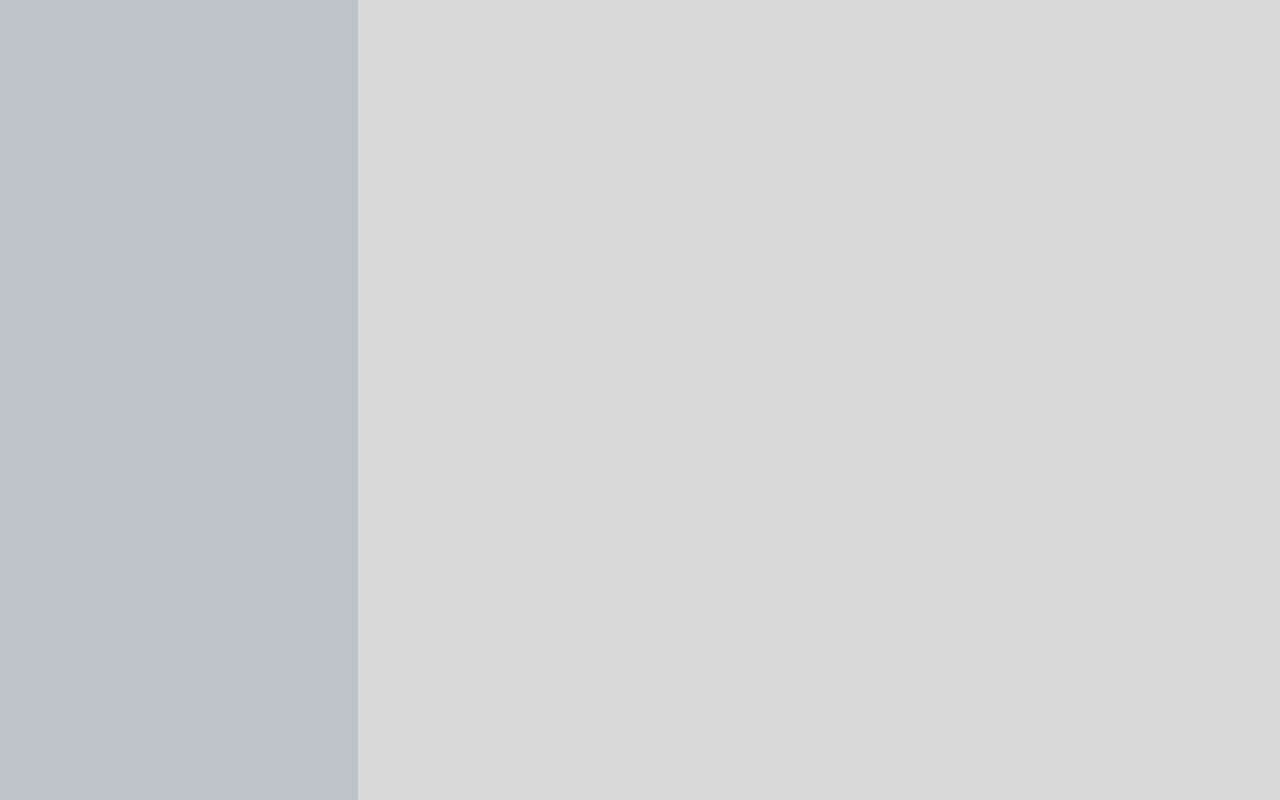
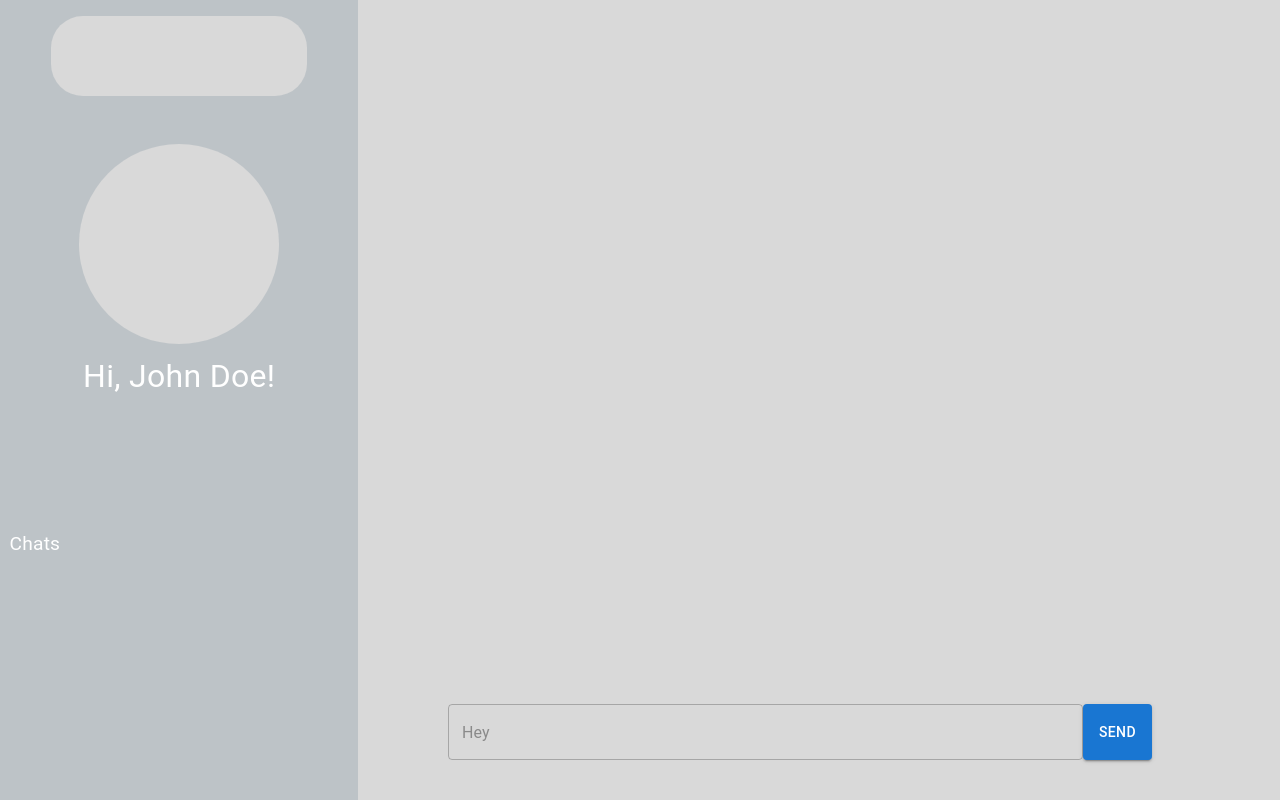
Before and after one commit to webJdi/compendio, a Next.js app in the folder compendio/: page / in a window 1280 px wide. Built offline with nearby package versions, Linux system fonts and the light colour scheme.

Commit message:
added route.js, added chat functionalities

```diff
--- a/compendio/package.json
+++ b/compendio/package.json
@@ -11,6 +11,7 @@
   "dependencies": {
     "@emotion/react": "^11.13.0",
     "@emotion/styled": "^11.13.0",
+    "@mui/icons-material": "^5.16.6",
     "@mui/material": "^5.16.6",
     "next": "14.2.5",
     "react": "^18",
--- /dev/null
+++ b/compendio/src/app/api/chat/route.js
@@ -0,0 +1,51 @@
+import { NextResponse } from "next/server";
+import OpenAI from 'openai';
+
+const systemPrompt = 'You are an '
+
+export async function POST(req)
+{
+    const openai = new OpenAI()
+    const data = await req.json()
+
+    const completion = await openai.chat.completions.create({
+        messages:[
+            {
+                role:'system',
+                content:systemPrompt,
+            },
+            ...data,
+        ],
+        model: 'gpt-4o-mini',
+        stream: true,
+    })
+
+    const stream = new ReadableStream({
+        async start(Controller)
+        {
+            const encoder = new TextEncoder()
+            try{
+                for await(const chunk of completion)
+                {
+                    const content = chunk.choices[0]?.delta?.content
+                    if(content)
+                    {
+                        const text = encoder.encode(content)
+                        controller.enqueue(text)
+
+                    }
+                }
+            }
+            catch
+            {
+                controller.error(err)
+            }
+            finally
+            {
+                controller.close()
+            }
+        }
+    })
+
+    return new NewResponse(stream)
+}
--- a/compendio/src/app/page.js
+++ b/compendio/src/app/page.js
@@ -1,24 +1,55 @@
 'use client'
 
-import { Box, Head} from "@mui/material";
+import { Box, Head, Typography, Stack, TextField, Button} from "@mui/material";
 import Image from "next/image";
-import { useEffect } from "react";
-
+import { useEffect, useState, useRef} from "react";
 
 
 
 export default function Home() {
+
+  const [messages, setMessages] = useState([
+    {
+      role: 'assistant',
+      content: "Hi! I'm the Headstarter support assistant. How can I help you today?",
+    },
+  ])
+  const [message, setMessage] = useState('')
+  const [isLoading, setIsLoading] = useState(false)
+
+  const sendMessage = async () => {
+    if (!message.trim() || isLoading) return;
+    setIsLoading(true)
+    setIsLoading(false)
+  }
+
+  const handleKeyPress = (event) => {
+    if (event.key === 'Enter' && !event.shiftKey) {
+      event.preventDefault()
+      sendMessage()
+    }
+  }
+  const messagesEndRef = useRef(null)
+
+  const scrollToBottom = () => {
+    messagesEndRef.current?.scrollIntoView({ behavior: "smooth" })
+  }
+
   useEffect(() =>{
     document.title = "Compendio"
-
-
-  },[]);
+    scrollToBottom()
+  },[messages]);
 
   const bgOne = "#D9D9D9";
   const bgTwo = "#BDC3C7"
+  const bgThree = "#FFFFFF"
+  const bgFour = "#E67E22"
 
 
   return (
+
+    <>
+
 
     <Box
         backgroundColor={bgOne}
@@ -26,6 +57,7 @@ export default function Home() {
         height={'100vh'}
         position={'relative'}
     >
+        {/*/////////// Left pane //////////////*/}
         <Box
           position={'absolute'}
           width={'28vw'}
@@ -34,10 +66,119 @@ export default function Home() {
           left={'0'}
           backgroundColor={bgTwo}
         >
+          {/*///////// Menu /////////// */}
+          <Box
+          position={'absolute'}
+          width={'20vw'}
+          height={'10vh'}
+          backgroundColor={bgOne}
+          borderRadius={'2em'}
+          top={'2vh'}
+          left={'4vw'}
+          >
 
+          </Box>
+
+          {/* ////////////// DP placeholder ///////////////////// */}
+
+          <Box
+            width={'200px'}
+            height={'200px'}
+            borderRadius={'50%'}
+            backgroundColor={bgOne}
+            margin={'9em auto'}
+            marginBottom={'0.5em'}
+          >
+          </Box>
+          <Typography
+            color={bgThree}
+            textAlign={'center'}
+            fontSize={'2em'}
+          >
+          Hi, John Doe!
+          </Typography>
+
+
+          <Box
+            width={'100%'}
+            height={'35vh'}
+            position={'absolute'}
+            bottom={'0'}
+            left={'0'}
+          >
+            <Typography
+              color={bgThree}
+              fontSize={'1.2em'}
+              margin={'0.5em'}
+            >
+              Chats
+            </Typography>
+            <Stack>
+
+            </Stack>
+          </Box>
+
+
+
+        </Box>
+        {/* ///////////////// Left pane ends here ////////////////// */}
+
+
+        <Box
+        position={"fixed"}
+        bottom={'5vh'}
+        right={'3vw'}
+        width={'62vw'}
+        display={'flex'}
+        alignContent={'center'}
+        >
+          <Box
+          width={'80%'}
+          >
+            <TextField
+            id="outlined-textarea"
+            placeholder="Hey"
+            multiline
+            fullWidth
+            >
+              <Stack
+              direction={'column'}
+              spacing={2}
+              flexGrow={1}
+              overflow={'auto'}
+              maxHeight={'100%'}
+              onChange={(e) => setMessage(e.target.value)}
+              onKeyPress={handleKeyPress}
+              disabled={isLoading}>
+                {messages.map((message, index) => (
+                  <Box
+                    key={index}
+                    display={'flex'}
+                    justifyContent={
+                      message.role === 'assistant' ? 'flex-start':'flex-end'
+                    }
+                  >
+                    <Box bgcolor={
+                      message.role === 'assistant' ? 'primary.main' : 'secondary:main'
+                    }></Box>
+                  </Box>
+                ))}
+                <div ref={messagesEndRef} />
+              </Stack>
+
+            </TextField>
+          </Box>
+          <Button
+          variant="contained"
+          onClick={sendMessage}
+          disabled={isLoading}
+          >
+            {isLoading ? 'Sending...' : 'Send'}
+          </Button>
         </Box>
 
     </Box>
+    </>
 
   );
 }
```
Also changed, not shown: 1 other file (tests, documents, lock files or other folders).
